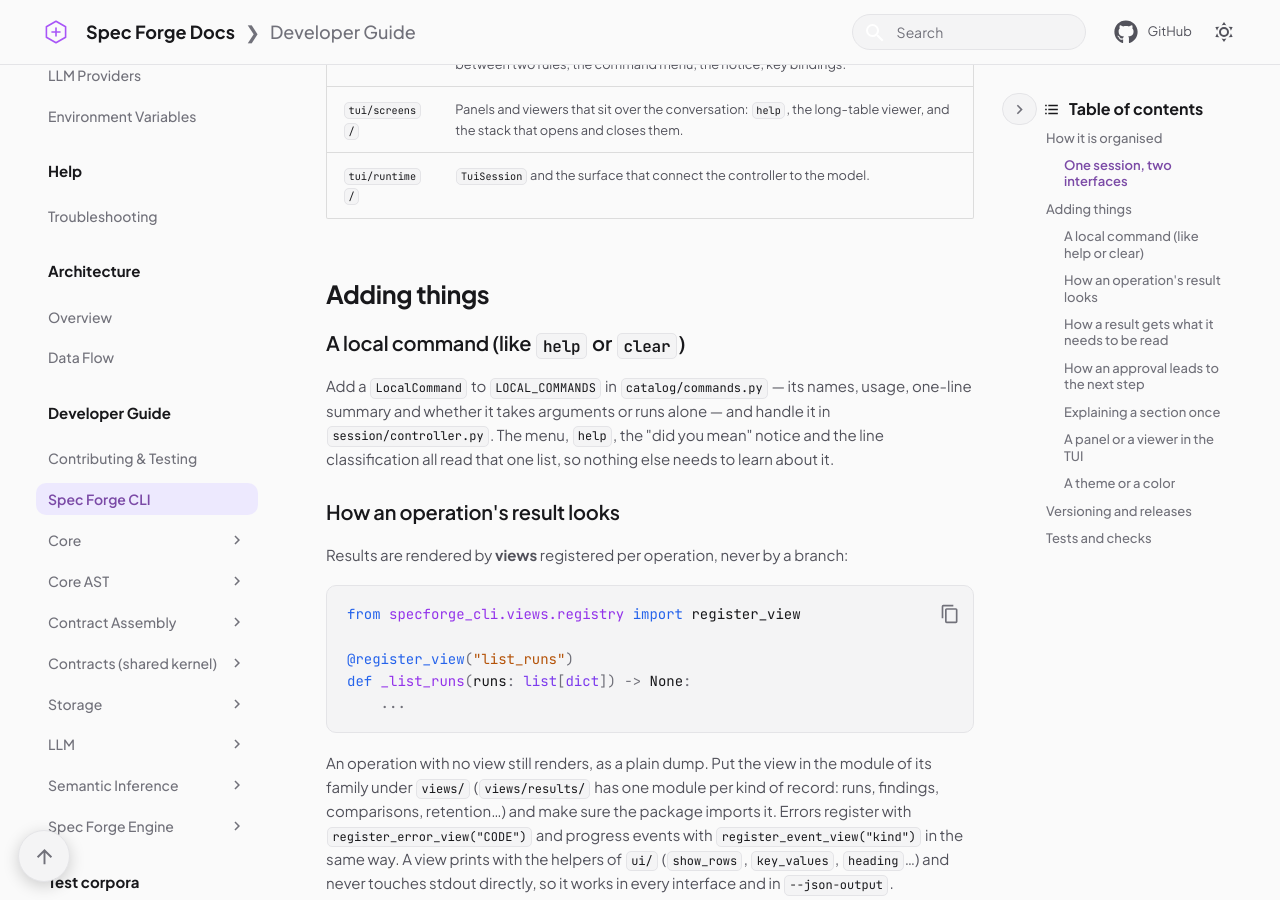
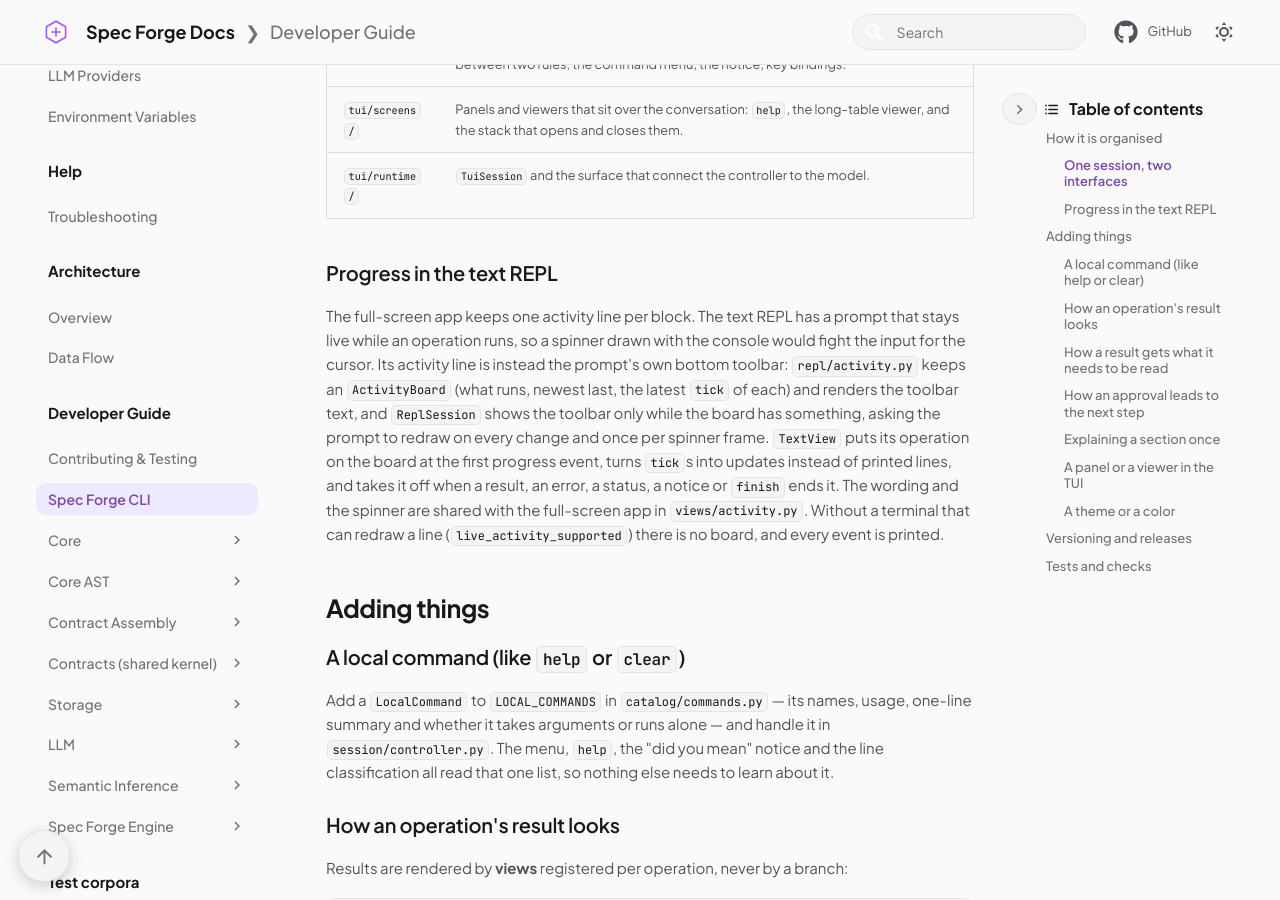
Before and after one commit to Spec-Forge-Testing/specforge-docs, an MkDocs documentation site: the page built from docs/developer-guide/specforge-cli.md, in a window 1280 px wide and 900 px high, scrolled down 1298 px. Built offline with MkDocs 1.6.1 and Material for MkDocs 9.7.7, drawn with Linux system fonts in a browser that asks for light colours; comment, search, counter and statistics services are not loaded.

Commit message:
docs(cli): live progress in the text REPL

```diff
--- a/docs/developer-guide/specforge-cli.md
+++ b/docs/developer-guide/specforge-cli.md
@@ -48,6 +48,19 @@ The full-screen interface is built in layers, each testable alone:
 | `tui/layout/` | The prompt_toolkit application: transcript control (scroll, selection), the input between two rules, the command menu, the notice, key bindings. |
 | `tui/screens/` | Panels and viewers that sit over the conversation: `help`, the long-table viewer, and the stack that opens and closes them. |
 | `tui/runtime/` | `TuiSession` and the surface that connect the controller to the model. |
+
+### Progress in the text REPL
+
+The full-screen app keeps one activity line per block. The text REPL has a prompt that stays
+live while an operation runs, so a spinner drawn with the console would fight the input for the
+cursor. Its activity line is instead the prompt's own bottom toolbar: `repl/activity.py` keeps an
+`ActivityBoard` (what runs, newest last, the latest `tick` of each) and renders the toolbar text,
+and `ReplSession` shows the toolbar only while the board has something, asking the prompt to
+redraw on every change and once per spinner frame. `TextView` puts its operation on the board at
+the first progress event, turns `tick`s into updates instead of printed lines, and takes it off
+when a result, an error, a status, a notice or `finish` ends it. The wording and the spinner are
+shared with the full-screen app in `views/activity.py`. Without a terminal that can redraw a line
+(`live_activity_supported`) there is no board, and every event is printed.
 
 ## Adding things
 
```
Also changed, not shown: docs/user-guide/specforge-cli.md (+8 -0 lines).
